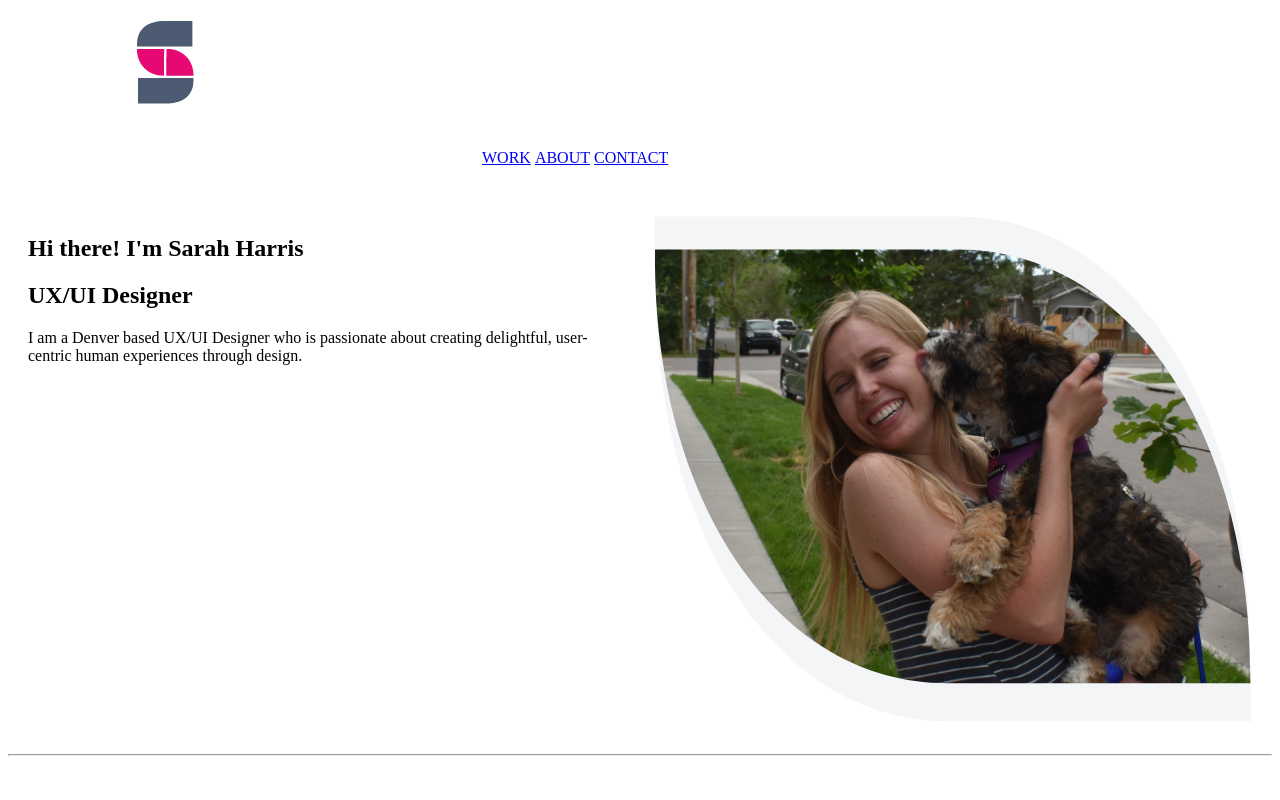
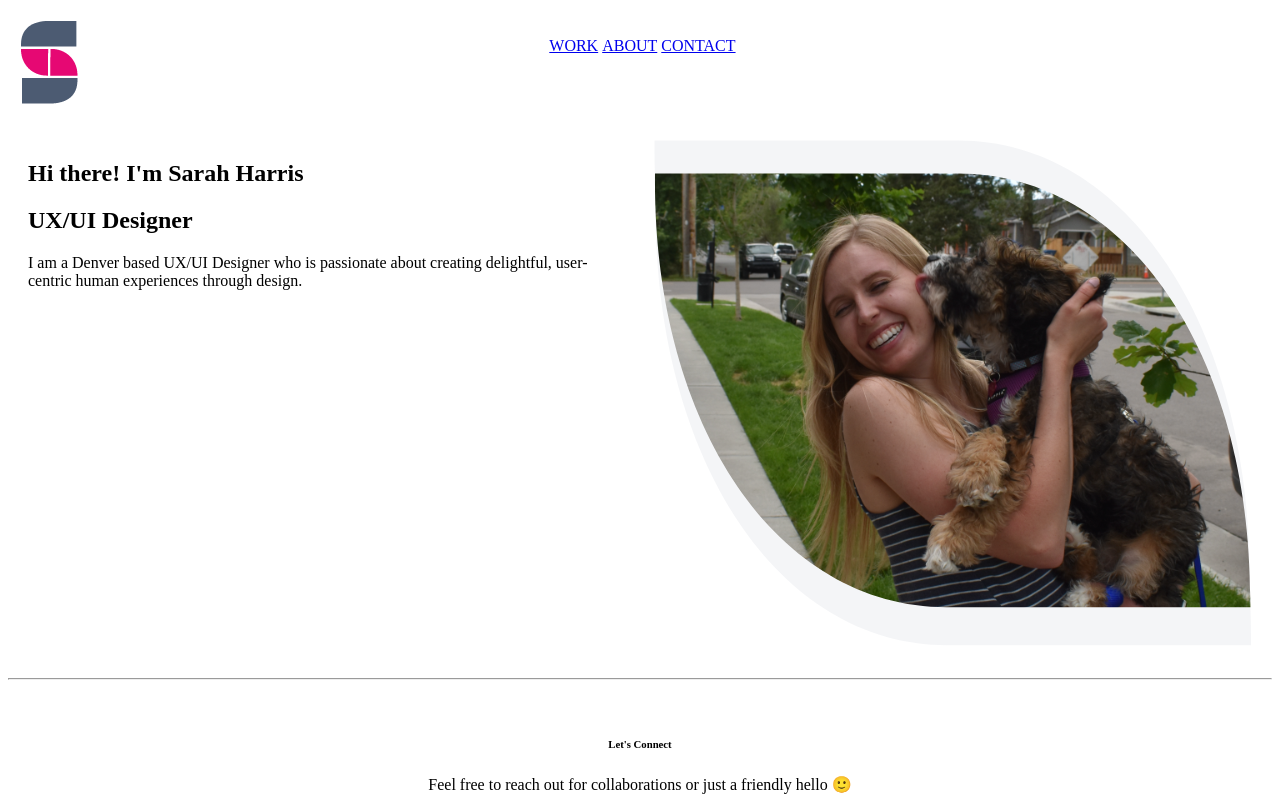
Before and after one commit to saira-ashlee/UX_UI_HW_17, a plain HTML site: page index.html in a window 1280 px wide. Shown: the top 800 px of the page. Drawn offline with Linux system fonts and the light colour scheme.

Commit message:
Align navbar and logo on same line
adjusting CSS properties to get logo and navbar on the same line.

```diff
--- a/css/style.css
+++ b/css/style.css
@@ -8,10 +8,10 @@
 
 nav li {
     display: inline-block;
+    text-align: left;
 }
 
 div.logo {
-    width: 23%;
     padding: 1%;
     /* ^^ Align divs to fill the width of container*/
     text-align: center;
@@ -19,7 +19,7 @@ div.logo {
 
 /* Align nav to fill the width of container*/
 nav {
-    width: 73%;
+    width: 70%;
     padding: 1%;
 }
 
```
